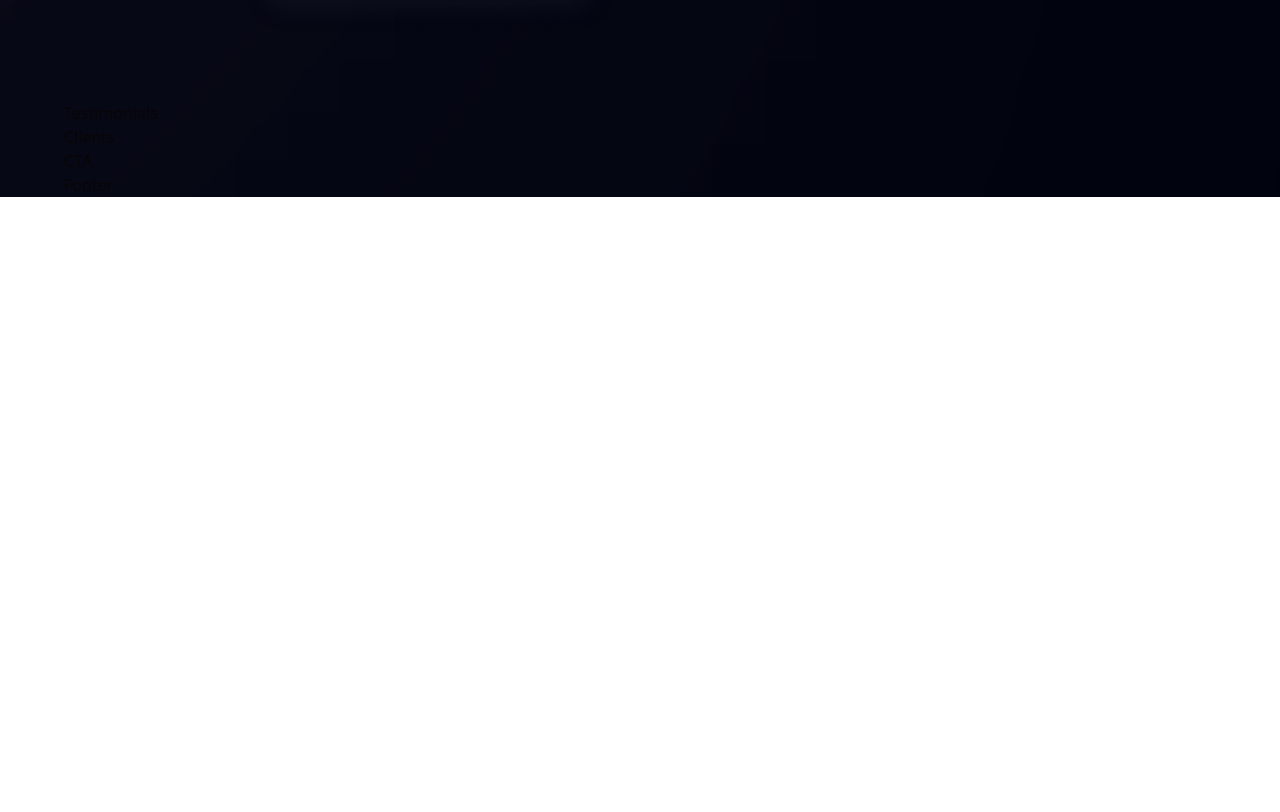
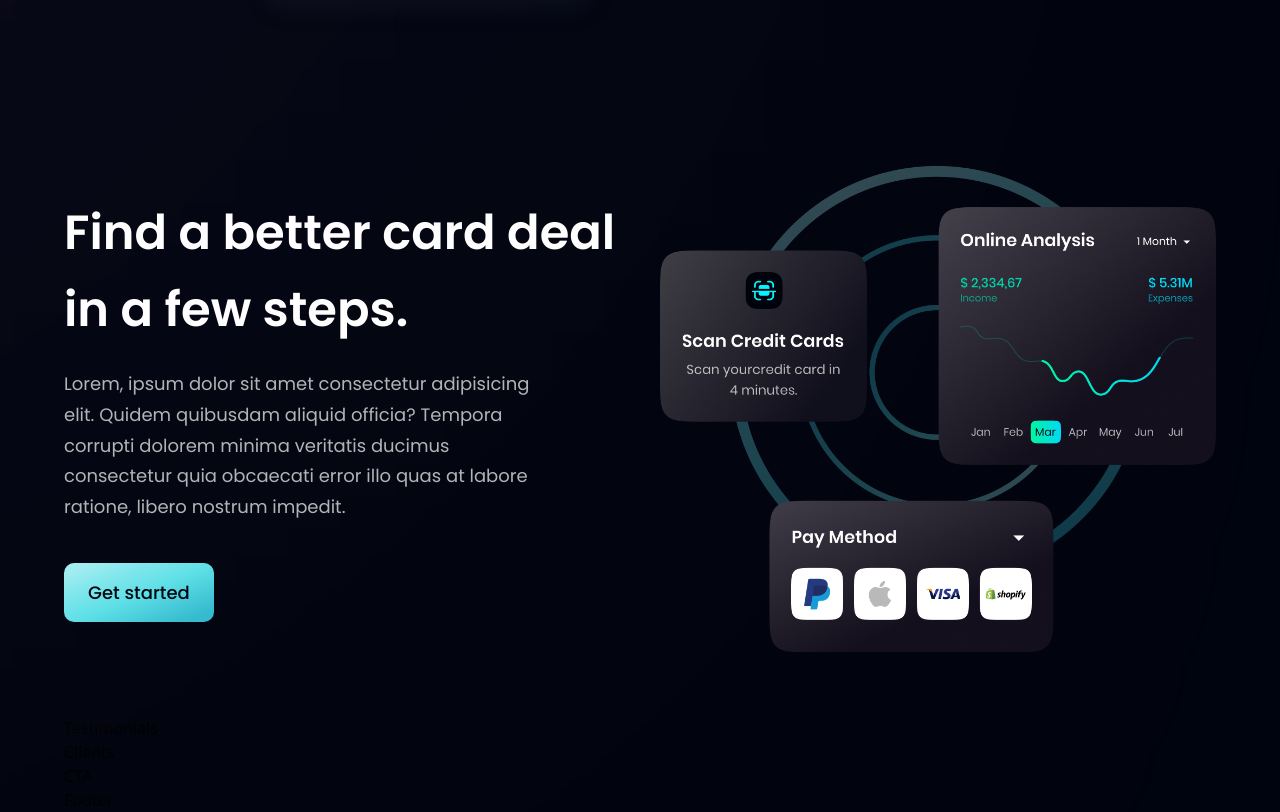
Before and after one commit to 1Nelsonel/bank_modern_app, a React (Vite) app in the folder bank_modern_app/: page / in a window 1280 px wide. Shown: the part 2168-2980 px from the top of the page. Before the commit the page ends 2365 px from the top, so only its background shows below. Built offline with nearby package versions, Linux system fonts and the light colour scheme.

Commit message:
CardDeal success

```diff
--- a/bank_modern_app/src/App.jsx
+++ b/bank_modern_app/src/App.jsx
@@ -24,6 +24,7 @@ const App = () => (
         <Stats />
         <Business />
         <Billing />
+        <CardDeal />
         <Testimonials />
         <Clients />
         <CTA />
--- a/bank_modern_app/src/components/CardDeal.jsx
+++ b/bank_modern_app/src/components/CardDeal.jsx
@@ -1,9 +1,26 @@
-import React from 'react'
+import { card } from "../assets";
+import styles, { layout } from "../style";
+import Button from "./Button";
 
-const CardDeal = () => {
-  return (
-    <div>CardDeal</div>
-  )
-}
+const CardDeal = () => (
+    <section className={layout.section}>
+      <div className={layout.sectionInfo}>
+        <h2 className={styles.heading2}>
+          Find a better card deal <br className="sm:block hidden" /> in a few steps.
+          </h2>
+        <p className={`${styles.paragraph} max-w-[470px] mt-5`}>
+          Lorem, ipsum dolor sit amet consectetur adipisicing elit. Quidem quibusdam aliquid officia?
+          Tempora corrupti dolorem minima veritatis ducimus consectetur quia obcaecati error illo quas
+          at labore ratione, libero nostrum impedit.
+        </p>
+        <Button styles='mt-10 rounded-[10px]' />
+      </div>
+
+      <div className={layout.sectionImg}>
+        <img src={card} alt="card" className="w-[100%] h-[100%]" />
+      </div>
+
+    </section>
+)
 
 export default CardDeal
```
